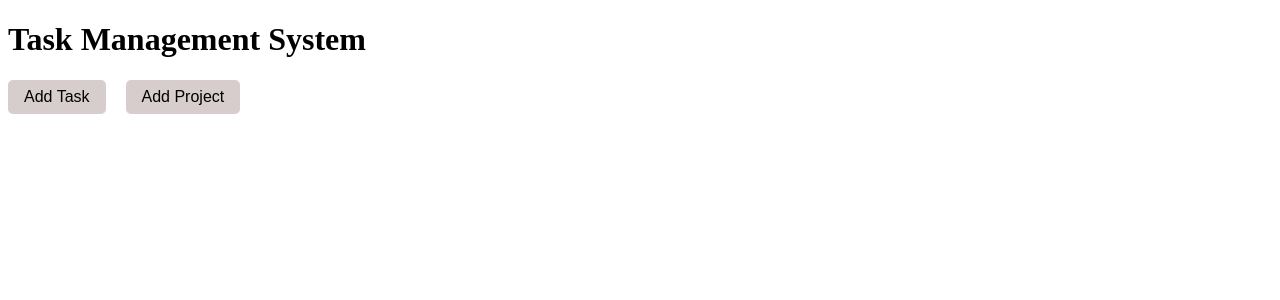
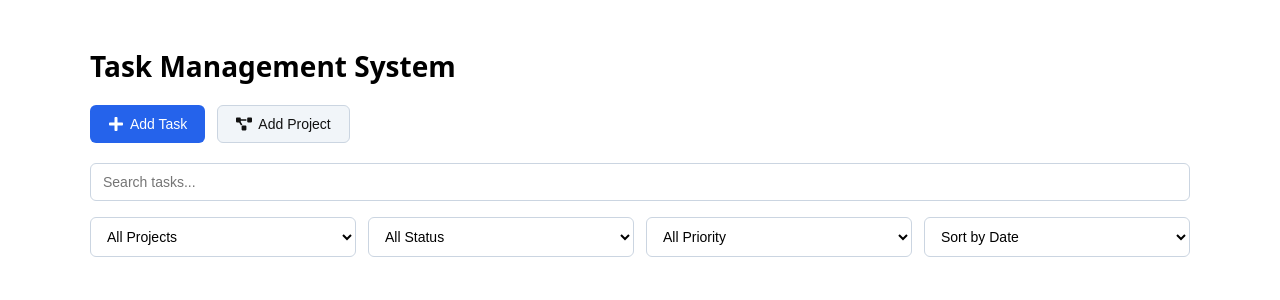
Before and after one commit to kads2222/Task-Management-Web-App, a React (Vite) app: page / in a window 1280 px wide. Shown: the top 300 px of the page. Built offline with nearby package versions, Linux system fonts and the light colour scheme.

Commit message:
Added search , filter and sort features and updated CSS designs

```diff
--- a/package.json
+++ b/package.json
@@ -11,7 +11,8 @@
   },
   "dependencies": {
     "react": "^19.2.0",
-    "react-dom": "^19.2.0"
+    "react-dom": "^19.2.0",
+    "react-icons": "^5.5.0"
   },
   "devDependencies": {
     "@eslint/js": "^9.39.1",
--- a/src/App.jsx
+++ b/src/App.jsx
@@ -1,6 +1,8 @@
 import { useState } from "react";
 import TaskList from "./components/taskList/TaskList";
-import Modal from "./components/modal/MOdal";
+import Modal from "./components/modal/Modal";
+import styles from "./App.module.css";
+import { FaPlus, FaProjectDiagram, FaBars } from "react-icons/fa";
 
 function App() {
   const [tasks, setTasks] = useState([]);
@@ -8,59 +10,137 @@ function App() {
   const [modalType, setModalType] = useState(null);
   const [editingTask, setEditingTask] = useState(null);
 
-  const handleAddTask = (task) => {
-    setTasks([...tasks, task]);
-  };
+  const [search, setSearch] = useState("");
+  const [filterProject, setFilterProject] = useState("All");
+  const [filterStatus, setFilterStatus] = useState("All");
+  const [filterPriority, setFilterPriority] = useState("All");
+  const [sortBy, setSortBy] = useState("date");
+  const [showFilters, setShowFilters] = useState(false);
 
-  const handleUpdateTask = (updatedTask) => {
-    setTasks(
-      tasks.map((task) => (task.id === updatedTask.id ? updatedTask : task))
-    );
-  };
-
-  const handleDeleteTask = (id) => {
+  const handleAddTask = (task) => setTasks([...tasks, task]);
+  const handleUpdateTask = (updatedTask) =>
+    setTasks(tasks.map((t) => (t.id === updatedTask.id ? updatedTask : t)));
+  const handleDeleteTask = (id) =>
     setTasks(tasks.filter((task) => task.id !== id));
-  };
-
-  const handleAddProject = (projectName) => {
-    if (!projects.includes(projectName)) {
-      setProjects([...projects, projectName]);
-    }
+  const handleAddProject = (project) => {
+    if (!projects.includes(project)) setProjects([...projects, project]);
   };
 
   const openCreateTask = () => {
     setEditingTask(null);
     setModalType("task");
   };
-
   const openEditTask = (task) => {
     setEditingTask(task);
     setModalType("task");
   };
 
+  const filteredTasks = tasks
+    .filter((t) => t.task.toLowerCase().includes(search.toLowerCase()))
+    .filter((t) => filterProject === "All" || t.project === filterProject)
+    .filter((t) => filterStatus === "All" || t.status === filterStatus)
+    .filter((t) => filterPriority === "All" || t.priority === filterPriority)
+    .sort((a, b) => {
+      if (sortBy === "date") return new Date(a.date) - new Date(b.date);
+      if (sortBy === "priority") return a.priority.localeCompare(b.priority);
+      if (sortBy === "status") return a.status.localeCompare(b.status);
+      return 0;
+    });
+
   return (
-    <div>
-      <h1>Task Management System</h1>
+    <div className={styles.container}>
+      <h1 className={styles.title}>Task Management System</h1>
 
-      <button className="buttons" onClick={openCreateTask}>
-        Add Task
-      </button>
-      <button className="buttons" onClick={() => setModalType("project")}>
-        Add Project
-      </button>
+      <div className={styles.actions}>
+        <button className={styles.primaryBtn} onClick={openCreateTask}>
+          <FaPlus className={styles.icon} /> Add Task
+        </button>
+        <button
+          className={styles.secondaryBtn}
+          onClick={() => setModalType("project")}
+        >
+          <FaProjectDiagram className={styles.icon} /> Add Project
+        </button>
+      </div>
+
+      <div className={styles.searchRow}>
+        <input
+          className={styles.input}
+          placeholder="Search tasks..."
+          value={search}
+          onChange={(e) => setSearch(e.target.value)}
+        />
+        <button
+          className={styles.filterToggle}
+          onClick={() => setShowFilters(!showFilters)}
+        >
+          <FaBars />
+        </button>
+      </div>
+
+      <div className={`${styles.controls} ${showFilters ? styles.show : ""}`}>
+        <select
+          className={styles.select}
+          value={filterProject}
+          onChange={(e) => setFilterProject(e.target.value)}
+        >
+          <option value="All">All Projects</option>
+          {projects.map((p, i) => (
+            <option key={i}>{p}</option>
+          ))}
+        </select>
+
+        <select
+          className={styles.select}
+          value={filterStatus}
+          onChange={(e) => setFilterStatus(e.target.value)}
+        >
+          <option value="All">All Status</option>
+          <option>Not Started</option>
+          <option>In Progress</option>
+          <option>Done</option>
+        </select>
+
+        <select
+          className={styles.select}
+          value={filterPriority}
+          onChange={(e) => setFilterPriority(e.target.value)}
+        >
+          <option value="All">All Priority</option>
+          <option>High</option>
+          <option>Medium</option>
+          <option>Low</option>
+        </select>
+
+        <select
+          className={styles.select}
+          value={sortBy}
+          onChange={(e) => setSortBy(e.target.value)}
+        >
+          <option value="date">Sort by Date</option>
+          <option value="priority">Sort by Priority</option>
+          <option value="status">Sort by Status</option>
+        </select>
+      </div>
 
       {modalType && (
         <Modal
           type={modalType}
           projects={projects}
           task={editingTask}
-          onSave={editingTask ? handleUpdateTask : handleAddTask}
+          onSave={
+            modalType === "project"
+              ? handleAddProject
+              : editingTask
+              ? handleUpdateTask
+              : handleAddTask
+          }
           onClose={() => setModalType(null)}
         />
       )}
 
       <TaskList
-        tasks={tasks}
+        tasks={filteredTasks}
         onEdit={openEditTask}
         onDelete={handleDeleteTask}
       />
--- /dev/null
+++ b/src/App.module.css
@@ -0,0 +1,145 @@
+.container {
+  max-width: 1100px;
+  margin: auto;
+  padding: 20px;
+  font-family: system-ui, -apple-system, BlinkMacSystemFont, sans-serif;
+}
+
+.title {
+  font-size: 28px;
+  font-weight: 600;
+  margin-bottom: 20px;
+}
+
+.actions {
+  display: flex;
+  gap: 12px;
+  margin-bottom: 20px;
+  flex-wrap: wrap;
+}
+
+.primaryBtn,
+.secondaryBtn {
+  display: flex;
+  align-items: center;
+  gap: 6px;
+  padding: 10px 18px;
+  border-radius: 6px;
+  cursor: pointer;
+  font-size: 14px;
+}
+
+.primaryBtn {
+  background: #2563eb;
+  color: white;
+  border: none;
+}
+
+.secondaryBtn {
+  background: #f1f5f9;
+  border: 1px solid #cbd5e1;
+  color: #111;
+}
+
+.icon {
+  font-size: 16px;
+}
+
+.searchRow {
+  display: flex;
+  gap: 10px;
+  margin-bottom: 16px;
+  justify-content: flex-start;
+  align-items: center;
+}
+
+.controls {
+  display: grid;
+  grid-template-columns: repeat(4, minmax(150px, 1fr));
+  gap: 12px;
+  margin-bottom: 24px;
+}
+
+.input,
+.select {
+  padding: 10px 12px;
+  border-radius: 6px;
+  border: 1px solid #cbd5e1;
+  font-size: 14px;
+  background: white;
+  width: 100%;
+}
+
+.input:focus,
+.select:focus {
+  outline: none;
+  border-color: #2563eb;
+}
+
+.filterToggle {
+  display: none;
+  font-size: 20px;
+  padding: 0 14px;
+  border-radius: 6px;
+  border: 1px solid #cbd5e1;
+  background: white;
+  cursor: pointer;
+}
+
+@media (max-width: 1200px) {
+  .container {
+    max-width: 820px;
+  }
+}
+
+@media (max-width: 1024px) {
+  .filterToggle {
+    display: block;
+  }
+
+  .controls {
+    display: none;
+    grid-template-columns: 1fr;
+  }
+
+  .controls.show {
+    display: grid;
+  }
+
+  .searchRow {
+    justify-content: center;
+  }
+}
+
+@media (max-width: 768px) {
+  .container {
+    padding: 16px;
+  }
+
+  .title {
+    font-size: 24px;
+  }
+
+  .actions {
+    flex-direction: row;
+    flex-wrap: wrap;
+    justify-content: center;
+  }
+}
+
+@media (max-width: 480px) {
+  .primaryBtn,
+  .secondaryBtn {
+    width: 48%;
+    justify-content: center;
+  }
+
+  .searchRow {
+    flex-direction: column;
+    align-items: center;
+  }
+
+  .filterToggle {
+    width: 100%;
+  }
+}
--- a/src/components/modal/Modal.module.css
+++ b/src/components/modal/Modal.module.css
@@ -6,6 +6,7 @@
   align-items: center;
   justify-content: center;
   z-index: 1000;
+  padding: 16px;
 }
 
 .modal {
@@ -19,7 +20,7 @@
 }
 
 .title {
-  margin-bottom: 20px;
+  margin-bottom: 18px;
   font-size: 20px;
   font-weight: 600;
   color: #111827;
@@ -52,7 +53,14 @@
 .badges {
   display: flex;
   gap: 10px;
-  margin-top: 4px;
+  flex-wrap: wrap;
+}
+
+.badge {
+  padding: 4px 10px;
+  border-radius: 999px;
+  font-size: 12px;
+  font-weight: 500;
 }
 
 .priorityHigh {
@@ -80,43 +88,44 @@
   color: #1d4ed8;
 }
 
-.badge {
-  padding: 4px 10px;
-  border-radius: 999px;
-  font-size: 12px;
-  font-weight: 500;
-}
-
 .actions {
   display: flex;
   justify-content: flex-end;
   gap: 10px;
   margin-top: 20px;
+  flex-wrap: wrap;
 }
 
 .primaryBtn {
   background: #2563eb;
   color: white;
   border: none;
-  padding: 10px 16px;
+  padding: 10px 18px;
   border-radius: 8px;
   cursor: pointer;
-}
-
-.primaryBtn:hover {
-  background: #1e40af;
 }
 
 .secondaryBtn {
   background: transparent;
   border: 1px solid #d1d5db;
-  padding: 10px 16px;
+  padding: 10px 18px;
   border-radius: 8px;
   cursor: pointer;
 }
 
-.secondaryBtn:hover {
-  background: #f3f4f6;
+@media (max-width: 480px) {
+  .modal {
+    padding: 18px;
+  }
+
+  .actions {
+    flex-direction: column;
+  }
+
+  .primaryBtn,
+  .secondaryBtn {
+    width: 100%;
+  }
 }
 
 @keyframes fadeIn {
--- a/src/components/taskList/TaskList.jsx
+++ b/src/components/taskList/TaskList.jsx
@@ -1,18 +1,12 @@
 import styles from "./TaskList.module.css";
 
 function TaskList({ tasks, onEdit, onDelete }) {
-  const handleStatusClass = (status) => {
-    switch (status) {
-      case "Not Started":
-        return styles.notstarted;
-      case "In Progress":
-        return styles.inprogress;
-      case "Done":
-        return styles.done;
-      default:
-        return styles.notstarted;
-    }
-  };
+  const statusClass = (status) =>
+    status === "Done"
+      ? styles.done
+      : status === "In Progress"
+      ? styles.inprogress
+      : styles.notstarted;
 
   return (
     <ul className={styles.tasks}>
@@ -31,9 +25,7 @@ function TaskList({ tasks, onEdit, onDelete }) {
 
           <div className={styles.text}>{task.project}</div>
 
-          <div
-            className={`${styles.progress} ${handleStatusClass(task.status)}`}
-          >
+          <div className={`${styles.progress} ${statusClass(task.status)}`}>
             {task.status}
           </div>
 
```
Also changed, not shown: src/components/taskList/TaskList.module.css (+55 -44 lines), 1 other file (tests, documents, lock files or other folders).
